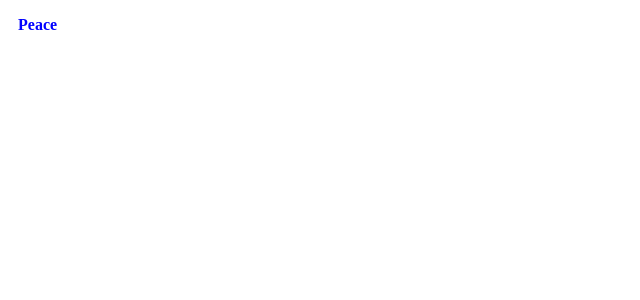
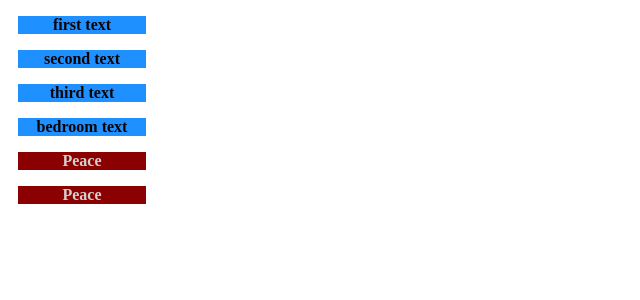
Before and after one commit to Meds-Mauricio/aulas-FPR, a React (Create React App) app in the folder my-app/: page / in a window 1280 px wide. Shown: the top 300 px of the page, without its empty margins (0-640 px from the left). Built offline with nearby package versions, Linux system fonts and the light colour scheme.

Commit message:
refatorando codigo

```diff
--- a/my-app/src/App.css
+++ b/my-app/src/App.css
@@ -1,6 +1,19 @@
-.teste {
+.test {
+    margin-bottom: 10px;
+    font-weight: bolder;
+    margin-left: 10px;
+    color: rgba(214, 224, 220, 0.932);
+    background-color: darkred;
+    width: 8rem;
+    text-align: center;
+}
+
+.text {
     margin-bottom: 10px;
     font-weight: bold;
     margin-left: 10px;
-    color: blue;
+    color: rgb(15, 4, 4);
+    background-color: dodgerblue;
+    width: 8rem;
+    text-align: center;
 }
--- a/my-app/src/App.js
+++ b/my-app/src/App.js
@@ -13,7 +13,7 @@ export default function App() {
             <Card text='bedroom text' />
 
             <Link happy={true} />
-            <Link happy={false} />
+            <Link happy={true} />
         </div>
     );
 }
--- a/my-app/src/components/Card/index.js
+++ b/my-app/src/components/Card/index.js
@@ -1,12 +1,10 @@
 import React from 'react'
 
-export default function Card({texto, link}) {
+export default function Card({text}) {
 
   return (
-
-    <section className='cartão'>
-        <p>{texto}</p>
-        { link && <a>Surpresa</a> }
+    <section className='text'>
+        <p>{text}</p>
     </section>
   )
 }
--- a/my-app/src/components/Link/index.js
+++ b/my-app/src/components/Link/index.js
@@ -5,7 +5,7 @@ export default function Link({happy}) {
 
   return (
 
-    <section className='teste'>
+    <section className='test'>
         {happy && <p>Peace</p>}
     </section>
   )
```
